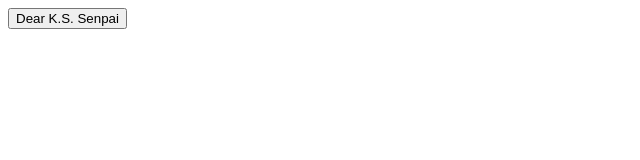
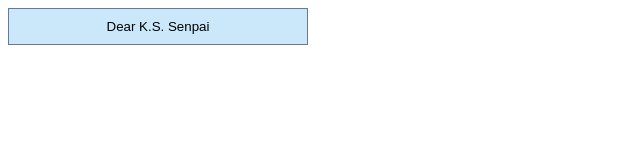
Before and after one commit to kazunotani/Theday, a plain HTML site: page index.html in a window 1280 px wide. Shown: the whole page, without its empty margins (0-640 px from the left). Drawn offline with Linux system fonts and the light colour scheme.

Commit message:
Update index.html

```diff
--- a/index.html
+++ b/index.html
@@ -7,7 +7,18 @@
 <body>
     <button
      type="button"
-     onclick="alert('HAPPY BIRTHDAY!')">
+     onclick="alert('HAPPY BIRTHDAY!')"
+         class="example">
      Dear K.S. Senpai
 </button>
+    <style>
+.example{
+    width: 300px;
+    padding: 10px;
+    box-sizing: border-box;
+    border: 1px solid #68779a;
+    background: #cbe8fa;
+    cursor: pointer;
+}
+</style>
 </body>
```
